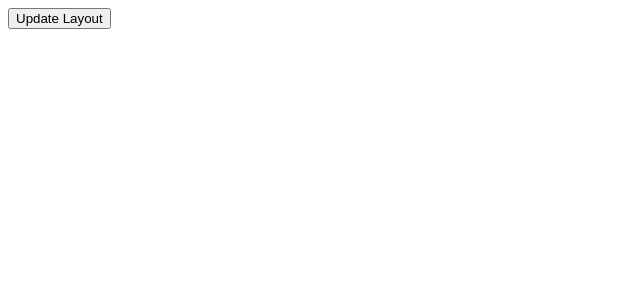
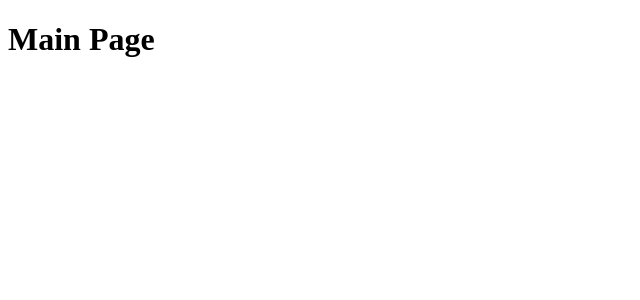
Before and after one commit to Bear29ers/primer-nuxt, a Nuxt app in the folder 01_basic/: page / in a window 1280 px wide. Shown: the top 300 px of the page, without its empty margins (0-640 px from the left). Built offline with nearby package versions, Linux system fonts and the light colour scheme.

Commit message:
feat: :sparkles: 名前付きslotの設定

```diff
--- a/01_basic/layouts/default.vue
+++ b/01_basic/layouts/default.vue
@@ -1,5 +1,6 @@
 <template>
   <div>
+    <slot name="header" />
     <nav>ここにナビゲーションバーを入れる</nav>
     <slot />
   </div>
--- a/01_basic/pages/index.vue
+++ b/01_basic/pages/index.vue
@@ -1,10 +1,11 @@
 <script lang="ts" setup>
 // useRoute関数を利用してroute.meta.layoutの値を設定することも動的に可能
+/*
 const route = useRoute();
 const enableCustomLayout = () => {
   route.meta.layout = 'custom';
 };
-
+*/
 definePageMeta({
   layout: false,
 });
@@ -12,7 +13,12 @@ definePageMeta({
 
 <template>
   <div>
-    <button @click="enableCustomLayout">Update Layout</button>
+    <!-- NuxtLayoutに明示的にnameの設定が必須になる。またNuxtLayoutがないとエラーになる（名前付きSlot） -->
+    <NuxtLayout name="default">
+      <template #header>ヘッダー</template>
+      <h1>Main Page</h1>
+    </NuxtLayout>
+    <!-- <button @click="enableCustomLayout">Update Layout</button> -->
     <!-- <NuxtLayout name="custom"> -->
     <!--   <h1>Main Page</h1> -->
     <!-- </NuxtLayout> -->
```
